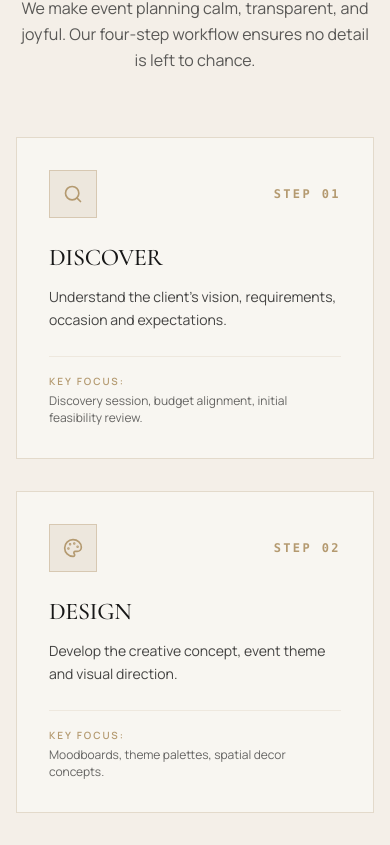
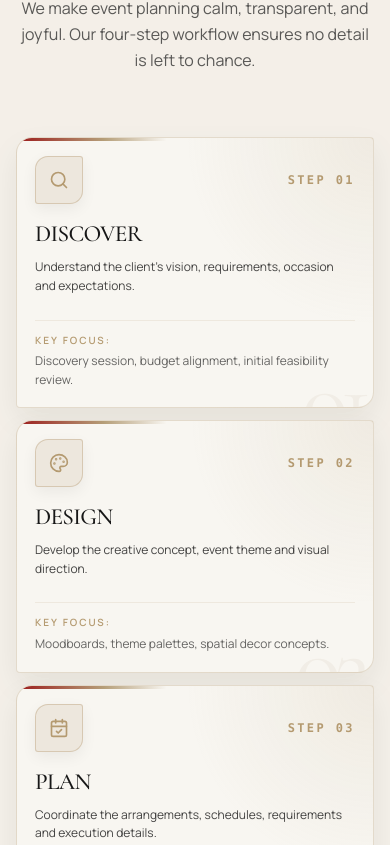
Before and after one commit to toshitsai9-star/events, a React (Vite) app: page /about in a window 390 px wide. Shown: the part 8919-9764 px from the top of the page. Built offline with nearby package versions, Linux system fonts and the light colour scheme.

Commit message:
Redesign event and planning cards for responsive layouts

```diff
--- a/src/components/about/PlanningApproach.jsx
+++ b/src/components/about/PlanningApproach.jsx
@@ -53,7 +53,7 @@ export default function PlanningApproach() {
         />
 
         {/* 4-Step Horizontal Timeline Grid */}
-        <div className="grid grid-cols-1 md:grid-cols-2 lg:grid-cols-4 gap-8 relative">
+        <div className="workflow-step-grid grid grid-cols-1 md:grid-cols-2 lg:grid-cols-4 gap-8 relative">
 
           {/* Subtle horizontal connecting line on desktop */}
           <div className="hidden lg:block absolute top-14 left-16 right-16 h-[1px] bg-gold/30 -z-0" />
@@ -63,7 +63,8 @@ export default function PlanningApproach() {
             return (
               <div
                 key={idx}
-                className={`reveal-init delay-${idx * 100} relative z-10 bg-ivory border border-gold/30 p-8 shadow-subtle flex flex-col justify-between transition-all duration-300 hover:border-gold hover:-translate-y-1 hover:shadow-card group`}
+                className={`workflow-step-card reveal-init delay-${idx * 100} relative z-10 bg-ivory border border-gold/30 p-5 sm:p-6 lg:p-7 shadow-subtle flex flex-col justify-between transition-all duration-300 hover:border-gold hover:-translate-y-1 hover:shadow-card group`}
+                data-step={`0${idx + 1}`}
               >
                 <div>
                   {/* Step Header */}
--- a/src/components/services/ServicesProcess.jsx
+++ b/src/components/services/ServicesProcess.jsx
@@ -53,7 +53,7 @@ export default function ServicesProcess() {
         />
 
         {/* 4-Step Horizontal Timeline Grid */}
-        <div className="grid grid-cols-1 md:grid-cols-2 lg:grid-cols-4 gap-8 relative">
+        <div className="workflow-step-grid grid grid-cols-1 md:grid-cols-2 lg:grid-cols-4 gap-8 relative">
 
           {/* Subtle horizontal connecting line on desktop */}
           <div className="hidden lg:block absolute top-14 left-16 right-16 h-[1px] bg-gold/30 -z-0" />
@@ -63,7 +63,8 @@ export default function ServicesProcess() {
             return (
               <div
                 key={idx}
-                className={`reveal-init delay-${idx * 100} relative z-10 bg-beige/30 border border-gold/30 p-8 shadow-subtle flex flex-col justify-between transition-all duration-300 hover:border-gold hover:bg-beige/60 hover:-translate-y-1 hover:shadow-card group`}
+                className={`workflow-step-card reveal-init delay-${idx * 100} relative z-10 bg-beige/30 border border-gold/30 p-5 sm:p-6 lg:p-7 shadow-subtle flex flex-col justify-between transition-all duration-300 hover:border-gold hover:bg-beige/60 hover:-translate-y-1 hover:shadow-card group`}
+                data-step={`0${idx + 1}`}
               >
                 <div>
                   {/* Step Header */}
--- a/src/styles/index.css
+++ b/src/styles/index.css
@@ -1697,3 +1697,70 @@ canvas {
     animation: none;
   }
 }
+
+
+/* Four-stage workflow cards: numbered foil detail, concise sizing, and a shared phone/tablet rhythm. */
+.workflow-step-grid > .workflow-step-card {
+  position: relative;
+  isolation: isolate;
+  overflow: hidden;
+  min-height: 330px;
+  padding: clamp(1.1rem, 1.5vw, 1.6rem);
+  border-radius: 20px 4px 20px 4px;
+  background-image: radial-gradient(circle at 100% 0%, rgba(181, 158, 120, .13), transparent 42%);
+  box-shadow: 0 12px 30px rgba(25, 24, 20, .07);
+  transition: transform 650ms cubic-bezier(.16, 1, .3, 1), box-shadow 650ms cubic-bezier(.16, 1, .3, 1), border-color 400ms ease;
+}
+.workflow-step-card::before {
+  content: '';
+  position: absolute;
+  inset: 0 0 auto;
+  height: 3px;
+  background: linear-gradient(90deg, #9b1b1b, #b59e78 58%, transparent);
+  transform: scaleX(.42);
+  transform-origin: left;
+  transition: transform 700ms cubic-bezier(.16, 1, .3, 1);
+  z-index: 1;
+}
+.workflow-step-card::after {
+  content: attr(data-step);
+  position: absolute;
+  z-index: -1;
+  right: .55rem;
+  bottom: -.45em;
+  color: rgba(181, 158, 120, .09);
+  font: 400 clamp(6rem, 9vw, 9rem)/1 'Cormorant Garamond', Georgia, serif;
+  letter-spacing: -.08em;
+  pointer-events: none;
+}
+.workflow-step-card > div { position: relative; z-index: 1; }
+.workflow-step-card h3 { letter-spacing: -.03em; }
+.workflow-step-card .w-12.h-12 {
+  border-radius: 13px 3px 13px 3px;
+  box-shadow: 0 5px 15px rgba(25, 24, 20, .06);
+  transition: transform 500ms cubic-bezier(.16, 1, .3, 1), border-radius 500ms ease, box-shadow 500ms ease;
+}
+@media (hover: hover) and (pointer: fine) {
+  .workflow-step-card:hover {
+    transform: translateY(-7px) rotateX(1deg);
+    box-shadow: 0 24px 46px rgba(25, 24, 20, .14);
+    border-color: rgba(181, 158, 120, .8);
+  }
+  .workflow-step-card:hover::before { transform: scaleX(1); }
+  .workflow-step-card:hover .w-12.h-12 { transform: rotate(-5deg) scale(1.06); border-radius: 50%; box-shadow: 0 9px 22px rgba(25, 24, 20, .13); }
+}
+@media (max-width: 1023px) {
+  .workflow-step-grid { gap: 16px !important; }
+  .workflow-step-grid > .workflow-step-card { min-height: 300px; }
+}
+@media (max-width: 640px) {
+  .workflow-step-grid { gap: 12px !important; max-width: 460px; margin-inline: auto; }
+  .workflow-step-grid > .workflow-step-card { min-height: 0; padding: 18px; border-radius: 16px 4px 16px 4px; }
+  .workflow-step-card h3 { margin-bottom: 8px; font-size: 1.45rem; }
+  .workflow-step-card p { font-size: 12px; line-height: 1.55; }
+  .workflow-step-card .flex.items-center.justify-between.mb-6 { margin-bottom: 14px; }
+  .workflow-step-card .pt-4.border-t { padding-top: 11px; }
+}
+@media (prefers-reduced-motion: reduce) {
+  .workflow-step-card, .workflow-step-card::before, .workflow-step-card .w-12.h-12 { transition: none !important; }
+}
--- a/src/styles/specialtiesCards.css
+++ b/src/styles/specialtiesCards.css
@@ -102,3 +102,75 @@
 #event-specialties .event-dossier-grid{width:96%;max-width:1240px;margin-left:auto;margin-right:auto;gap:clamp(20px,2.4vw,36px)}
 #event-specialties .event-dossier:nth-child(-n+3) .event-dossier__photo{height:clamp(205px,21vw,285px)}
 @media(max-width:640px){#event-specialties .event-dossier-grid{width:100%}}
+
+
+
+/* Responsive event folios: compact photo blocks, richer editorial frames, and four-up desktop rhythm. */
+.event-dossier-grid {
+  grid-template-columns: repeat(4, minmax(0, 1fr));
+  gap: clamp(14px, 1.6vw, 24px);
+}
+.event-dossier {
+  overflow: hidden;
+  border-radius: 22px 5px 22px 5px !important;
+  padding: 10px 10px 0;
+  background:
+    radial-gradient(ellipse at 100% 0%, color-mix(in srgb, var(--dossier-gold) 13%, transparent), transparent 40%),
+    linear-gradient(150deg, #fffdf9 0%, var(--dossier-paper) 82%);
+  box-shadow: 0 12px 30px rgba(25, 24, 20, .09);
+}
+.event-dossier::before {
+  content: '';
+  position: absolute;
+  z-index: 1;
+  inset: 0 0 auto;
+  height: 3px;
+  background: linear-gradient(90deg, #9b1b1b, var(--dossier-gold) 52%, transparent);
+  pointer-events: none;
+}
+.event-dossier__masthead { height: 42px; padding: 0 2px 9px; font-size: 8px; }
+.event-dossier__photo {
+  height: clamp(170px, 16vw, 230px);
+  margin-top: 10px;
+  padding: 5px;
+  border-radius: 16px 3px 16px 3px;
+}
+.event-dossier__photo img { filter: saturate(.9) contrast(1.04); }
+.event-dossier__photo-caption { left: 10px; bottom: 10px; }
+.event-dossier__copy { padding: 17px 4px 15px; }
+.event-dossier__eyebrow { margin-bottom: 6px; font-size: 7.5px; letter-spacing: .16em; }
+.event-dossier__copy h3 { font-size: clamp(1.32rem, 1.55vw, 1.65rem); margin-bottom: 8px; }
+.event-dossier__copy>p { margin-bottom: 10px; font-size: 10.5px; line-height: 1.55; }
+.event-dossier__copy ul { gap: 6px 8px; margin-bottom: 12px; padding: 10px 0; }
+.event-dossier__copy li { font-size: 8.5px; line-height: 1.4; }
+.event-dossier__side-label { opacity: .65; }
+.event-dossier__link { font-size: 8px; }
+@media (max-width: 1350px) {
+  .event-dossier-grid { grid-template-columns: repeat(3, minmax(0, 1fr)); }
+}
+@media (max-width: 1000px) {
+  .event-dossier-grid { grid-template-columns: repeat(2, minmax(0, 1fr)); max-width: 820px; margin-inline: auto; }
+  .event-dossier__photo { height: clamp(180px, 26vw, 230px); }
+}
+@media (max-width: 620px) {
+  .event-dossier-grid { grid-template-columns: minmax(0, 1fr); gap: 14px; width: 100%; max-width: 440px; }
+  .event-dossier { padding: 9px 9px 0; border-radius: 18px 4px 18px 4px !important; }
+  .event-dossier__masthead { height: 36px; padding-bottom: 7px; font-size: 7px; letter-spacing: .13em; }
+  .event-dossier__folio { font-size: 1.8rem; }
+  .event-dossier__photo { height: 150px; margin-top: 8px; padding: 4px; border-radius: 12px 3px 12px 3px; }
+  .event-dossier__copy { padding: 13px 3px 13px; }
+  .event-dossier__eyebrow { margin-bottom: 5px; font-size: 7px; letter-spacing: .14em; }
+  .event-dossier__copy h3 { max-width: 100%; margin-bottom: 6px; font-size: 1.38rem; }
+  .event-dossier__copy>p { display: -webkit-box; overflow: hidden; -webkit-box-orient: vertical; -webkit-line-clamp: 3; margin-bottom: 8px; font-size: 10px; line-height: 1.5; }
+  .event-dossier__copy ul { grid-template-columns: 1fr; gap: 4px; margin-bottom: 9px; padding: 8px 0; }
+  .event-dossier__copy li { font-size: 8px; }
+  .event-dossier__side-label { display: none; }
+  .event-dossier__link { font-size: 7.5px; }
+}
+@media (hover: hover) and (pointer: fine) {
+  .event-dossier { transition: transform .65s cubic-bezier(.16, 1, .3, 1), box-shadow .65s cubic-bezier(.16, 1, .3, 1), border-color .4s ease; }
+  .event-dossier:hover { transform: translateY(-7px) rotateX(1deg); box-shadow: 0 24px 48px rgba(25, 24, 20, .17); }
+}
+@media (prefers-reduced-motion: reduce) {
+  .event-dossier, .event-dossier * { transition-duration: .01ms !important; animation-duration: .01ms !important; }
+}
--- a/src/utilities/useScrollReveal.js
+++ b/src/utilities/useScrollReveal.js
@@ -24,7 +24,7 @@ export default function useScrollReveal() {
       }
     });
 
-    document.querySelectorAll('main section .grid > *, main section [data-motion="reveal"], footer').forEach((el, index) => {
+    document.querySelectorAll('main section .grid > *, main section .event-dossier, main section [data-motion="reveal"], footer').forEach((el, index) => {
       if (el.matches('.group, article, a[href], [data-motion="reveal"]')) {
         el.classList.add('site-card-motion');
       }
```
